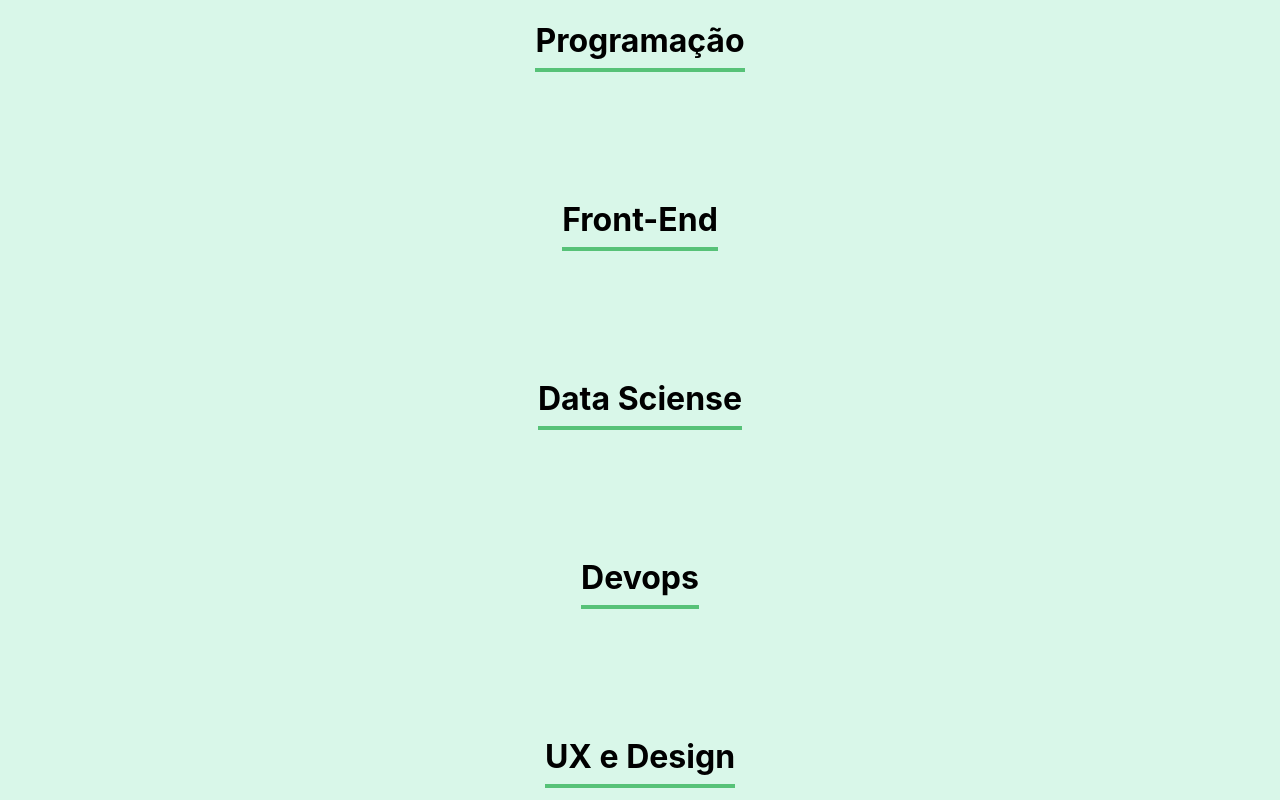
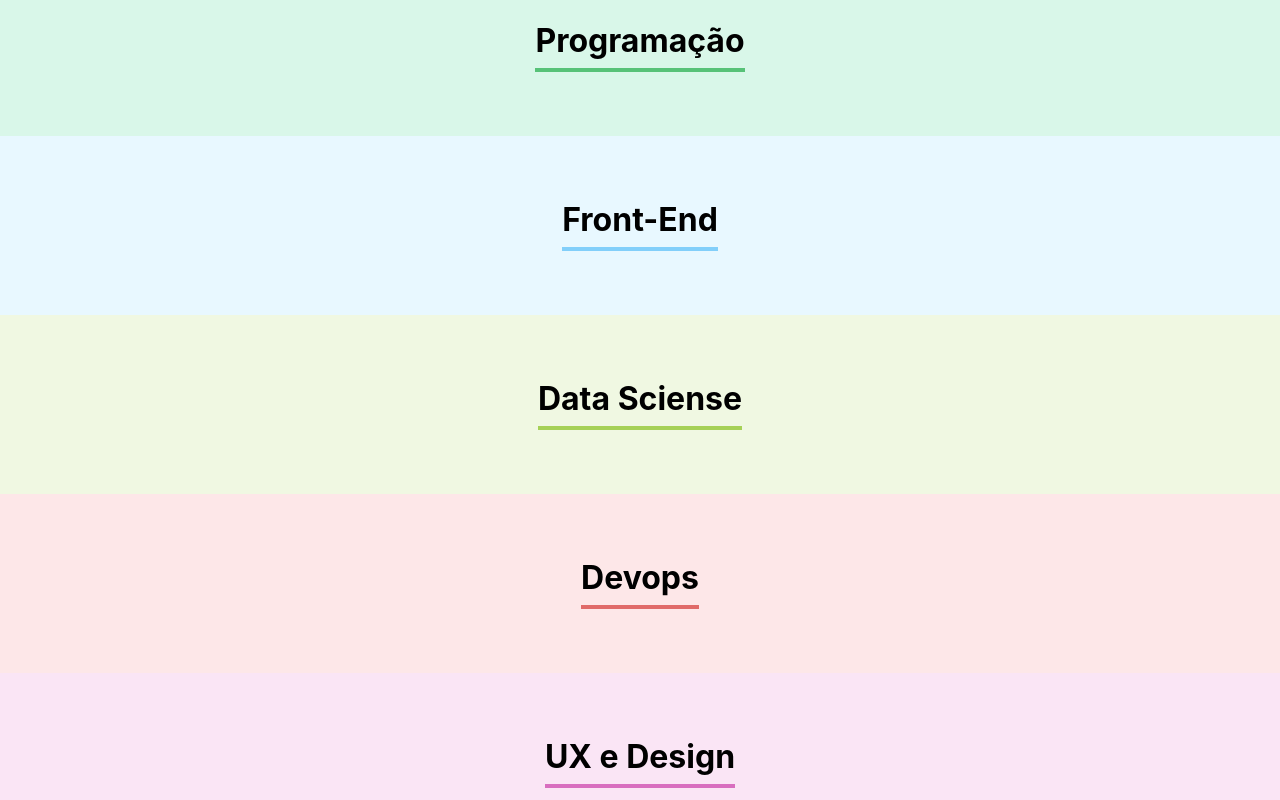
Before and after one commit to Jamile15/organo-aula-js, a React (Create React App) app: page / in a window 1280 px wide. Shown: the part 1520-2320 px from the top of the page. Built offline with nearby package versions, Linux system fonts and the light colour scheme.

Commit message:
fazendo cada section ter uma cor puxando com o map direto pela const times

```diff
--- a/src/App.js
+++ b/src/App.js
@@ -46,7 +46,7 @@
 
   const [colaboradores, setColabotadores] = useState([]);
 
-  const aoNovoColaboradorAdicionado = (colaborador) =>{
+  const aoNovoColaboradorAdicionado = (colaborador) => {
     console.log(colaborador)
     setColabotadores([...colaboradores, colaborador])
 
@@ -56,7 +56,12 @@
       <Banner />
       <Formulario aoColaboradorCadastrado={colaborador => aoNovoColaboradorAdicionado(colaborador)} />
 
-      {times.map( time =>  <Time nome={time.nome}/> )}
+      {times.map(time => <Time
+        key={time.nome}
+        nome={time.nome}
+        corPrimaria={time.corPrimaria}
+        corSecundaria={time.corSecundaria}
+      />)}
 
 
 
--- a/src/componentes/Time/Time.css
+++ b/src/componentes/Time/Time.css
@@ -1,12 +1,11 @@
 .time {
     text-align: center;
     padding: 32px;
-    background-color: #D9F7E9;
 }
 
 .time h3 {
     font-size: 32px;
-    border-bottom: 4px solid #57C278;
+    border-bottom: 4px solid ;
     display: inline-block;
     padding-bottom: 8px;
 }
--- a/src/componentes/Time/index.js
+++ b/src/componentes/Time/index.js
@@ -1,9 +1,10 @@
 import './Time.css'
 
 const Time = (props) => {
+    const css = {backgroundColor: props.corSecundaria}
     return(
-        <section className='time'>
-            <h3>{props.nome}</h3>
+        <section className='time' style={css}>
+            <h3 style={{borderColor: props.corPrimaria}}>{props.nome}</h3>
         </section>
     )
 }
```
Lines whose indentation alone changed are shown as unchanged.
